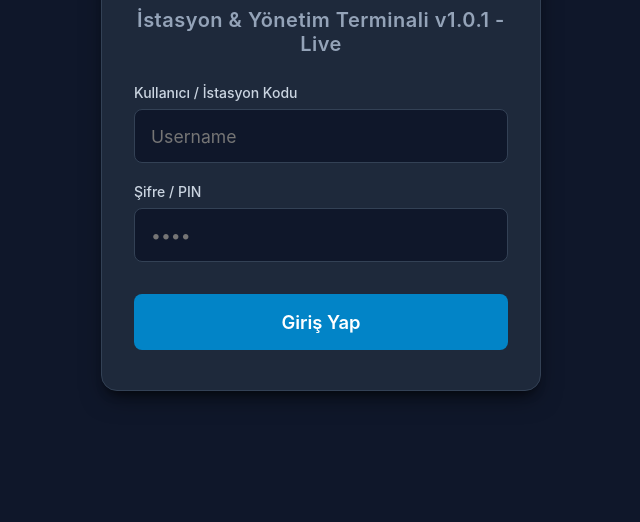
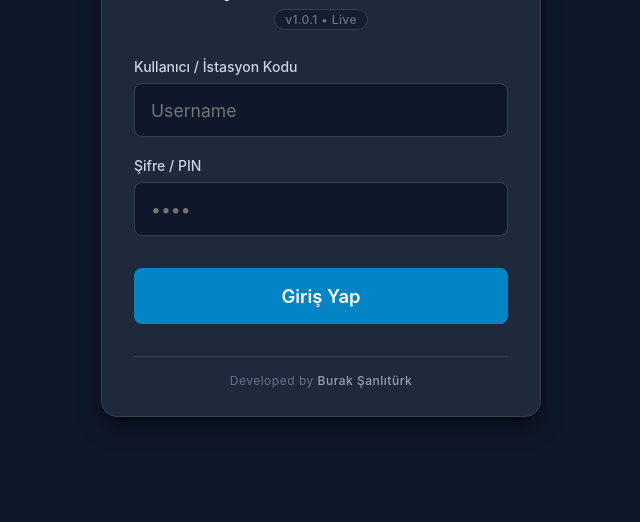
Before and after one commit to sanliturk09/qmt-uvt-backend, a plain HTML site: page static/index.html in a window 1280 px wide. Shown: the part 278-800 px from the top of the page, without its empty margins (319-959 px from the left). Drawn offline with Linux system fonts and the light colour scheme.

Commit message:
ui: refine version badge and add developer signature

```diff
--- a/static/index.html
+++ b/static/index.html
@@ -27,7 +27,7 @@
             background-color: #1e293b;
             width: 100%;
             max-width: 440px;
-            padding: 40px 32px;
+            padding: 40px 32px 28px 32px;
             border-radius: 16px;
             box-shadow: 0 10px 25px -5px rgba(0, 0, 0, 0.5), 0 8px 10px -6px rgba(0, 0, 0, 0.5);
             border: 1px solid #334155;
@@ -35,7 +35,7 @@
         }
 
         .logo-container {
-            margin-bottom: 24px;
+            margin-bottom: 20px;
             display: flex;
             justify-content: center;
             align-items: center;
@@ -51,9 +51,22 @@
         .title {
             font-size: 1.25rem;
             font-weight: 600;
-            color: #94a3b8;
+            color: #f1f5f9;
+            margin-bottom: 6px;
+            letter-spacing: 0.5px;
+        }
+
+        .version-badge {
+            display: inline-block;
+            font-size: 0.75rem;
+            font-weight: 500;
+            color: #64748b;
+            background-color: rgba(15, 23, 42, 0.6);
+            border: 1px solid #334155;
+            padding: 2px 10px;
+            border-radius: 9999px;
             margin-bottom: 28px;
-            letter-spacing: 0.5px;
+            letter-spacing: 0.4px;
         }
 
         .input-group {
@@ -116,6 +129,20 @@
             font-size: 0.9rem;
             display: none;
         }
+
+        .footer-credit {
+            margin-top: 32px;
+            padding-top: 16px;
+            border-top: 1px solid #334155;
+            font-size: 0.75rem;
+            color: #64748b;
+            letter-spacing: 0.5px;
+        }
+
+        .footer-credit span {
+            color: #94a3b8;
+            font-weight: 500;
+        }
     </style>
 </head>
 <body>
@@ -124,7 +151,8 @@
         <div class="logo-container">
             <img src="/static/images/QMT_LOGO.png" alt="QMT Logo" onerror="this.style.display='none'">
         </div>
-        <div class="title">İstasyon & Yönetim Terminali v1.0.1 - Live</div>
+        <div class="title">İstasyon & Yönetim Terminali</div>
+        <div class="version-badge">v1.0.1 • Live</div>
 
         <form id="loginForm">
             <div class="input-group">
@@ -141,6 +169,10 @@
 
             <div id="errorMessage" class="error-message"></div>
         </form>
+
+        <div class="footer-credit">
+            Developed by <span>Burak Şanlıtürk</span>
+        </div>
     </div>
 
     <script>
@@ -170,7 +202,6 @@
                     throw new Error(data.detail || 'Giriş yapılamadı.');
                 }
 
-                // Token ve kullanıcı verilerini sakla
                 localStorage.setItem('uvt_token', data.access_token);
                 localStorage.setItem('uvt_user', JSON.stringify({
                     id: data.user_id,
@@ -178,7 +209,6 @@
                     role: data.role
                 }));
 
-                // Role göre dinamik yönlendirme
                 if (data.role === 'OPERATOR') {
                     window.location.href = '/station';
                 } else if (data.role === 'ADMIN' || data.role === 'PLANNER') {
```
